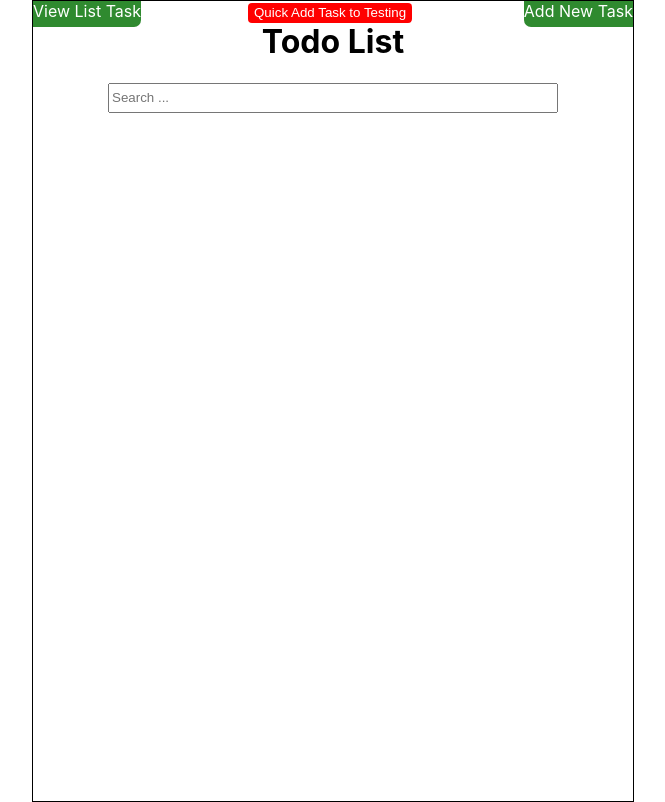
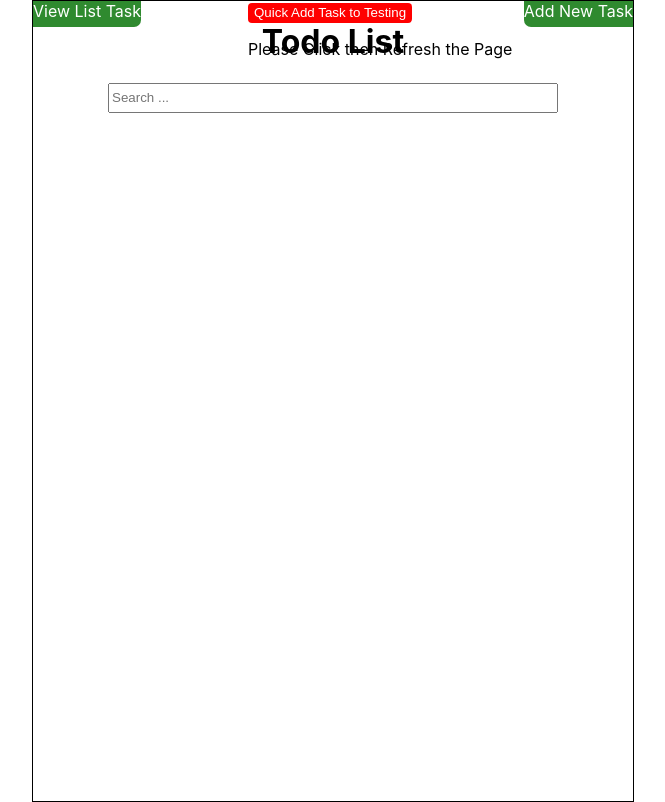
Before and after one commit to xmen1xb/taskmanager, a React (Create React App) app: page / in a window 1280 px wide. Shown: the whole page, without its empty margins (352-1017 px from the left). Built offline with nearby package versions, Linux system fonts and the light colour scheme.

Commit message:
fix button quick add

```diff
--- a/src/App.js
+++ b/src/App.js
@@ -53,6 +53,7 @@ class App extends Component {
           >
             Quick Add Task to Testing
           </button>
+          <p>Please Click then Refresh the Page</p>
         </span>
 
         <Switch>
```
